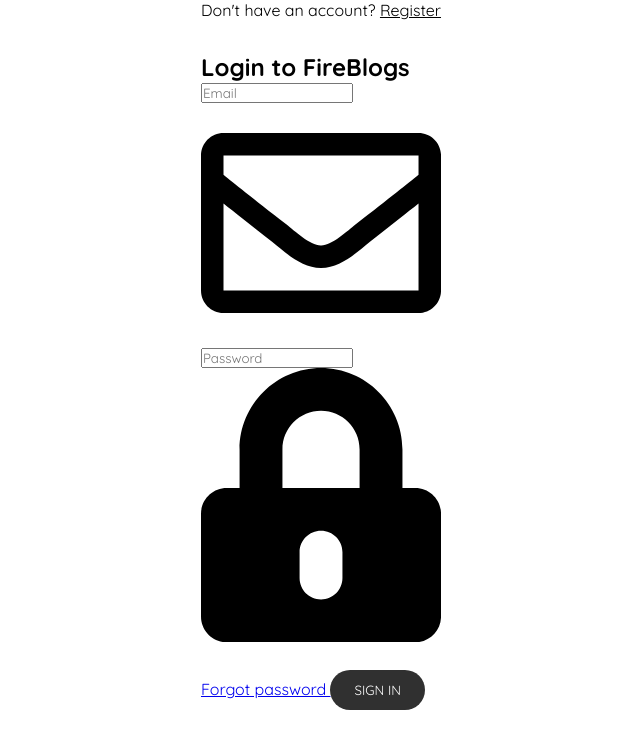
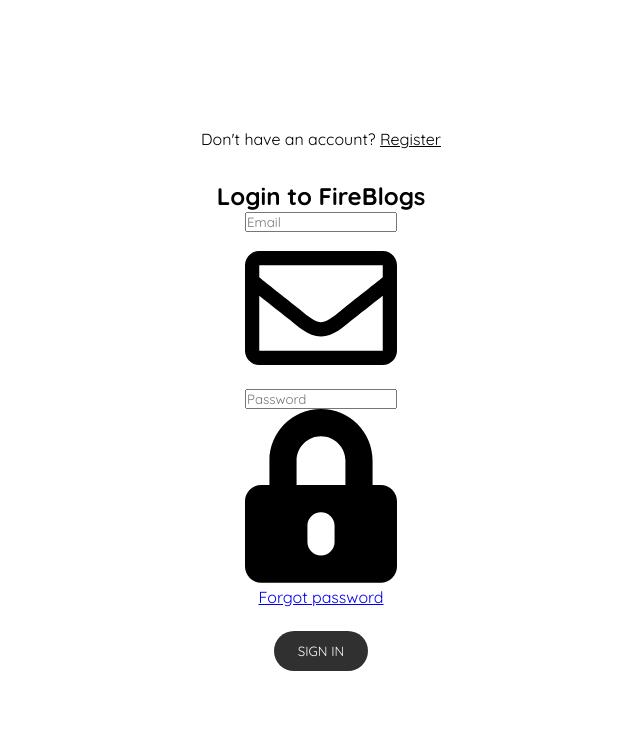
Before and after one commit to Azizbek98/Vue-Fireblog, a Vue app: page /login in a window 1280 px wide. Shown: the top 748 px of the page, without its empty margins (319-959 px from the left). Built offline with nearby package versions, Linux system fonts and the light colour scheme; what vue2-editor would draw is missing.

Commit message:
feat: adding some styles for login component

```diff
--- a/src/views/Login.vue
+++ b/src/views/Login.vue
@@ -69,5 +69,24 @@
       color: #000;
     }
   }
+
+  form {
+    padding: 0 10px;
+    position: relative;
+    display: flex;
+    flex-direction: column;
+    justify-content: center;
+    align-items: center;
+    flex: 1;
+
+    @media (min-width: 900px) {
+      padding: 0 50px;
+    }
+
+    h2 {
+      text-align: center;
+      font-style: 32px;
+    }
+  }
 }
 </style>
```
